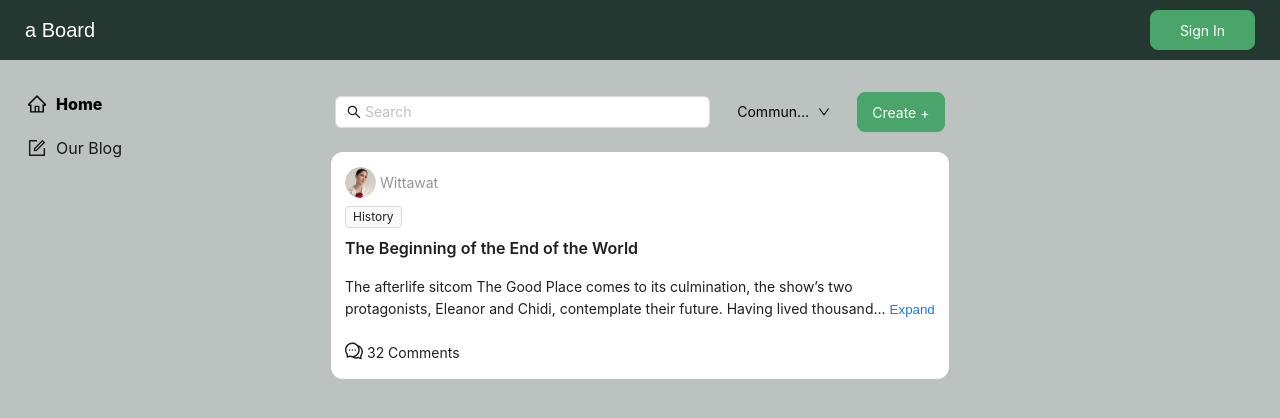
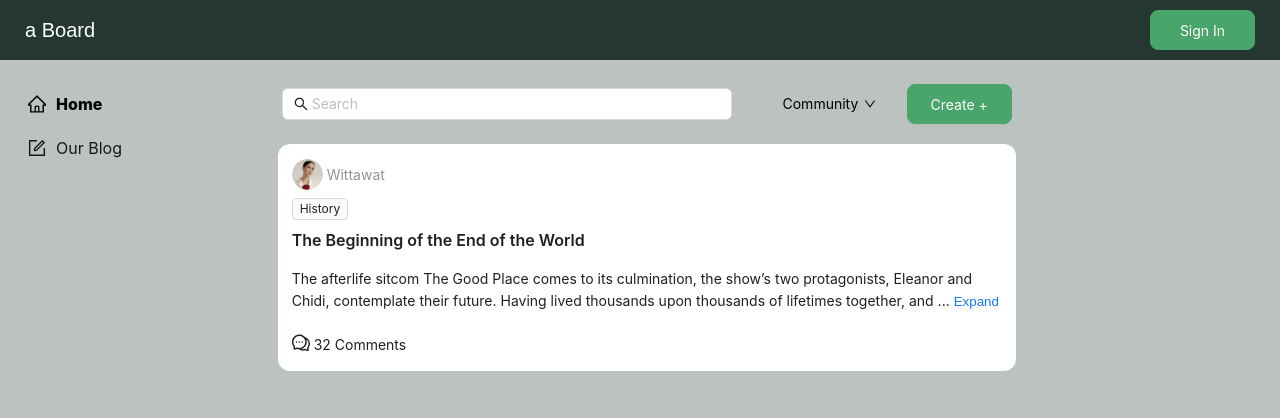
Before and after one commit to thechotinun/frontend-dtw, a Next.js app: page / in a window 1280 px wide. Shown: the top 418 px of the page. Built offline with nearby package versions, Linux system fonts and the light colour scheme; a web font is replaced by a local one.

Commit message:
fix post page

```diff
--- /dev/null
+++ b/src/app/components/layouts/layoutMain.jsx
@@ -0,0 +1,32 @@
+"use client";
+
+import React from "react";
+import { Breadcrumb, Layout, Menu, theme, Col } from "antd";
+import {
+  LaptopOutlined,
+  NotificationOutlined,
+  UserOutlined,
+} from "@ant-design/icons";
+import HeaderMain from "./header";
+import SiderMenu from "./menu";
+const { Header, Content, Footer, Sider } = Layout;
+
+export default function LayoutMain({ children }) {
+  return (
+    <Layout style={{ height: "100%" }}>
+      <HeaderMain />
+      <Layout style={{ height: "100%" }}>
+        <Col xs={0} sm={5} md={5} lg={5}>
+          <SiderMenu />
+        </Col>
+        <Layout
+          style={{
+            height: "100%",
+          }}
+        >
+          {children}
+        </Layout>
+      </Layout>
+    </Layout>
+  );
+}
--- a/src/app/components/layouts/menu.jsx
+++ b/src/app/components/layouts/menu.jsx
@@ -2,19 +2,19 @@
 
 import { Layout, Menu } from "antd";
 import { HomeOutlined, FormOutlined } from "@ant-design/icons";
-import { usePathname } from 'next/navigation'
+import { usePathname } from "next/navigation";
 import { useEffect } from "react";
-import Link from 'next/link';
+import Link from "next/link";
 import "./css/layoutMain.css";
 
 const items = [
   {
-    key: '/',
+    key: "/",
     icon: <HomeOutlined style={{ fontSize: "18px" }} />,
     label: <Link href="/">Home</Link>,
   },
   {
-    key: '/ourblog',
+    key: "/ourblog",
     icon: <FormOutlined style={{ fontSize: "18px" }} />,
     label: <Link href="/ourblog">Our Blog</Link>,
   },
@@ -23,7 +23,7 @@ const items = [
 const { Sider } = Layout;
 
 const SiderMenu = () => {
-  const pathname = usePathname()
+  const pathname = usePathname();
 
   useEffect(() => {
     console.log(pathname);
@@ -31,21 +31,20 @@ const SiderMenu = () => {
 
   return (
     <>
-      <Sider
-        width={"100%"}
-        className="sider-menu"
-      >
+      <Sider width={280} className="sider-menu">
         <Menu
           mode="inline"
           defaultSelectedKeys={[pathname]}
-          items={items}
           style={{
+            height: "100%",
+            borderRight: 0,
             width: "100%",
             paddingTop: "20px",
             background: "#BBC2C0",
             borderInlineEnd: "unset",
             fontSize: "16px",
           }}
+          items={items}
         />
       </Sider>
     </>
--- a/src/app/layout.js
+++ b/src/app/layout.js
@@ -14,15 +14,9 @@ export default function RootLayout({ children }) {
     <html lang="en">
       <body>
         <div style={{ height: "100%", background: "#BBC2C0" }}>
-          <HeaderMain />
-          <Row style={{ height: "100%" }}>
-            <Col xs={0} sm={6} md={6} lg={6}>
-              <SiderMenu />
-            </Col>
-            {/* <Col xs={24} sm={12} md={12} lg={12}> */}
-              <ContentMain>{children}</ContentMain>
-            {/* </Col> */}
-          </Row>
+          <main style={{ height: "100%" }}>
+            {children}
+          </main>
         </div>
       </body>
     </html>
--- a/src/app/page.jsx
+++ b/src/app/page.jsx
@@ -1,11 +1,21 @@
+"use client";
+
+import { Layout, Col } from "antd";
 import Search from "./components/search/search";
 import Card from "./components/card-post/card";
+import LayoutMain from "./components/layouts/layoutMain";
+
+const { Content } = Layout;
 
 export default function Home() {
   return (
-    <div>
-      <Search />
-      <Card />
-    </div>
+    <LayoutMain>
+      <Col xs={24} sm={18} md={18} lg={18}>
+        <Content style={{padding: "24px 15px 24px 15px",}}>
+          <Search />
+          <Card />
+        </Content>
+      </Col>
+    </LayoutMain>
   );
 }
--- a/src/app/post-detail/[id]/page.jsx
+++ b/src/app/post-detail/[id]/page.jsx
@@ -6,5 +6,5 @@ const { Title } = Typography;
 
 export default function PostDetail({params}) {
   console.log(params);
-  return <div>PostDetail</div>
+  return <div style={{ background: "#FFFFFF", height: "100%" }}>PostDetail</div>
 }
```
Also changed, not shown: src/app/post-detail/[id]/layout.js (+12 -7 lines).
